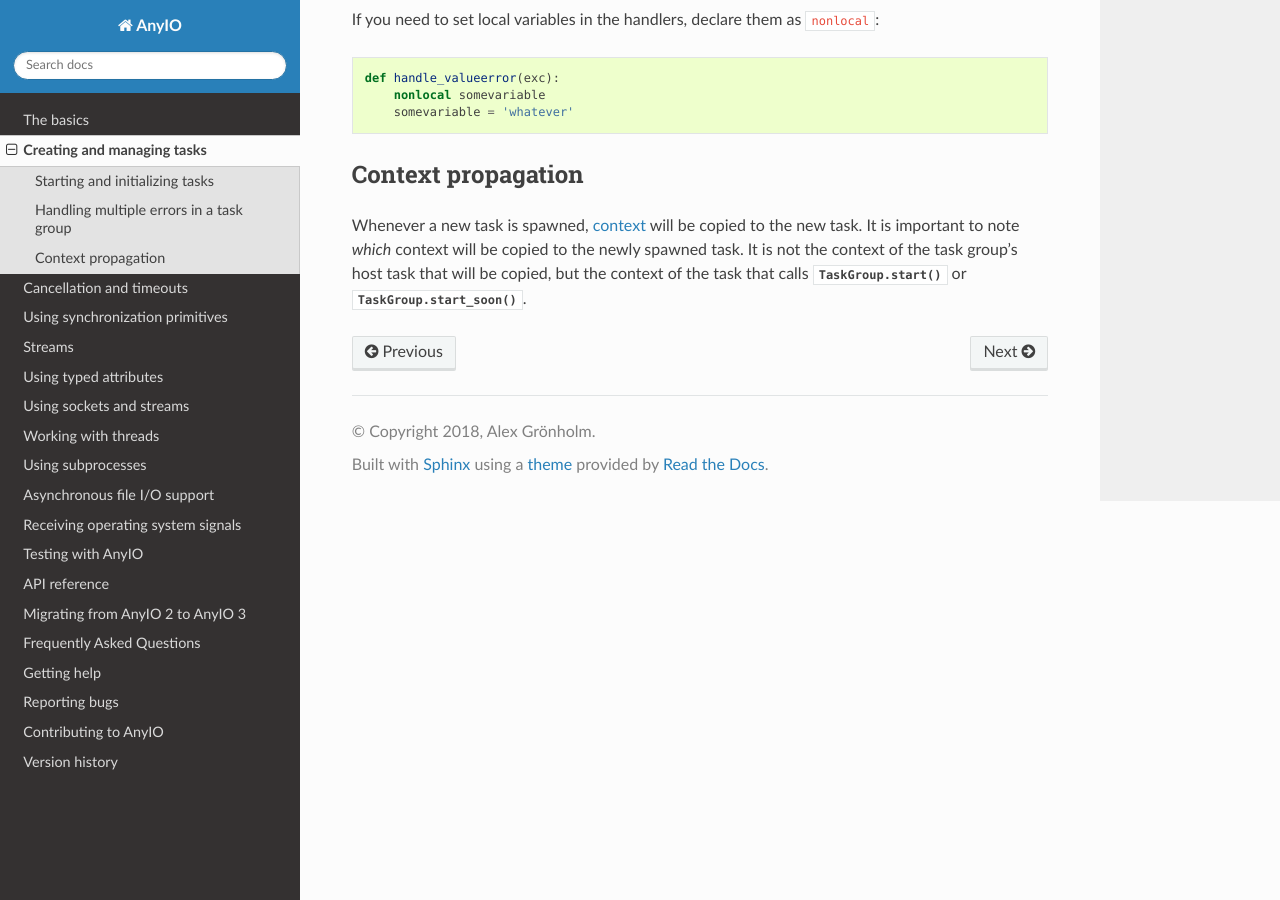
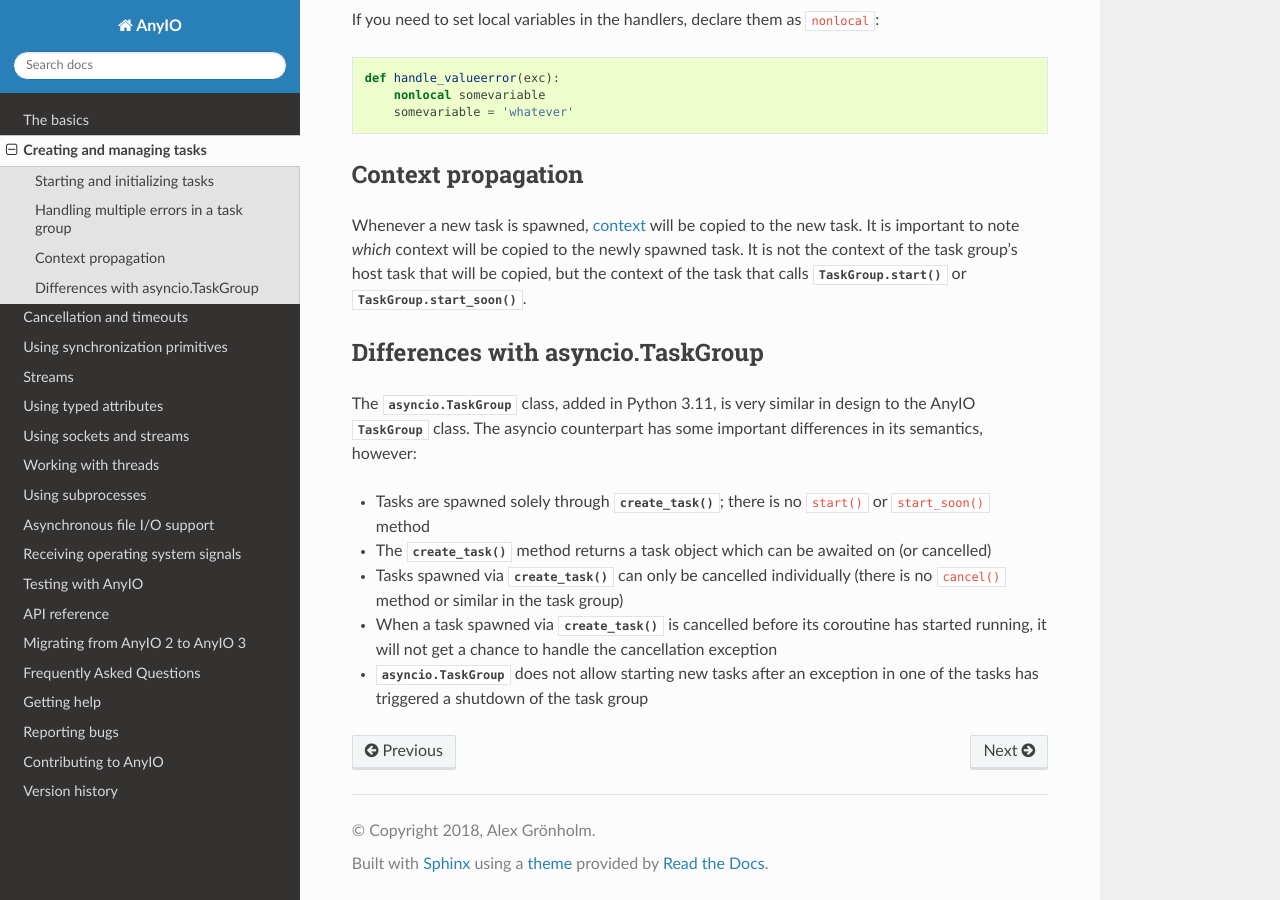
Before and after one commit to agronholm/anyio, a Sphinx documentation site: the page built from docs/tasks.rst, in a window 1280 px wide and 900 px high, scrolled down 2552 px. Built offline with Sphinx 7.4.7 and the Read the Docs theme 2.0.0, drawn with Linux system fonts in a browser that asks for light colours; the version number could not be read and is left out.

```diff
--- a/docs/tasks.rst
+++ b/docs/tasks.rst
@@ -139,3 +139,22 @@
 :meth:`TaskGroup.start_soon() <.abc.TaskGroup.start_soon>`.
 
 .. _context: https://docs.python.org/3/library/contextvars.html
+
+Differences with asyncio.TaskGroup
+----------------------------------
+
+The :class:`asyncio.TaskGroup` class, added in Python 3.11, is very similar in design to
+the AnyIO :class:`~TaskGroup` class. The asyncio counterpart has some important
+differences in its semantics, however:
+
+* Tasks are spawned solely through :meth:`~asyncio.TaskGroup.create_task`; there is no
+  ``start()`` or ``start_soon()`` method
+* The :meth:`~asyncio.TaskGroup.create_task` method returns a task object which can be
+  awaited on (or cancelled)
+* Tasks spawned via :meth:`~asyncio.TaskGroup.create_task` can only be cancelled
+  individually (there is no ``cancel()`` method or similar in the task group)
+* When a task spawned via :meth:`~asyncio.TaskGroup.create_task` is cancelled before its
+  coroutine has started running, it will not get a chance to handle the cancellation
+  exception
+* :class:`asyncio.TaskGroup` does not allow starting new tasks after an exception in
+  one of the tasks has triggered a shutdown of the task group
--- a/pyproject.toml
+++ b/pyproject.toml
@@ -27,7 +27,7 @@
 ]
 requires-python = ">= 3.8"
 dependencies = [
-    "exceptiongroup; python_version < '3.11'",
+    "exceptiongroup >= 1.0.2; python_version < '3.11'",
     "idna >= 2.8",
     "sniffio >= 1.1",
 ]
```
Also changed, not shown: docs/versionhistory.rst (+9 -0 lines), 6 other files.
